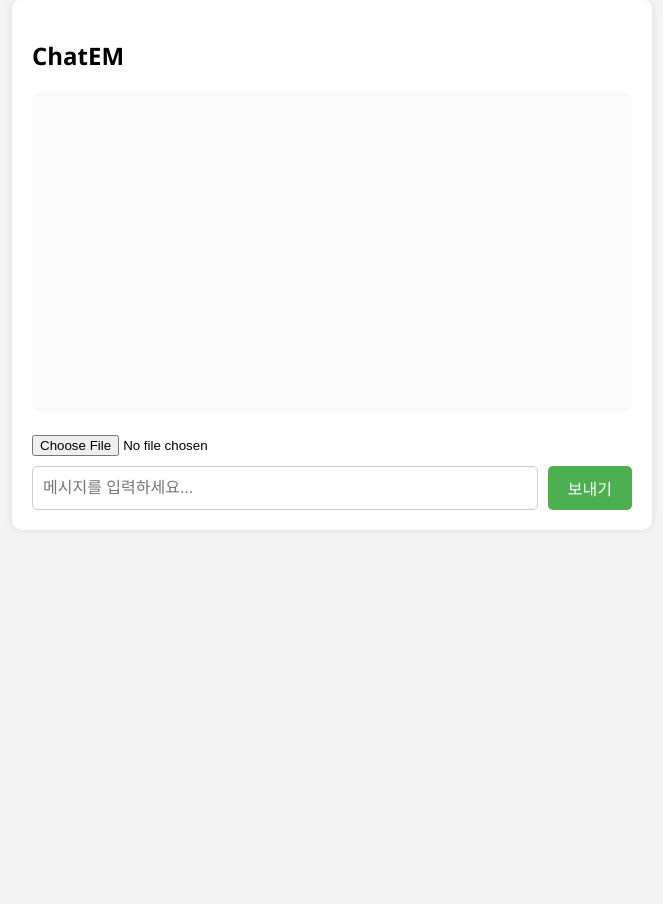
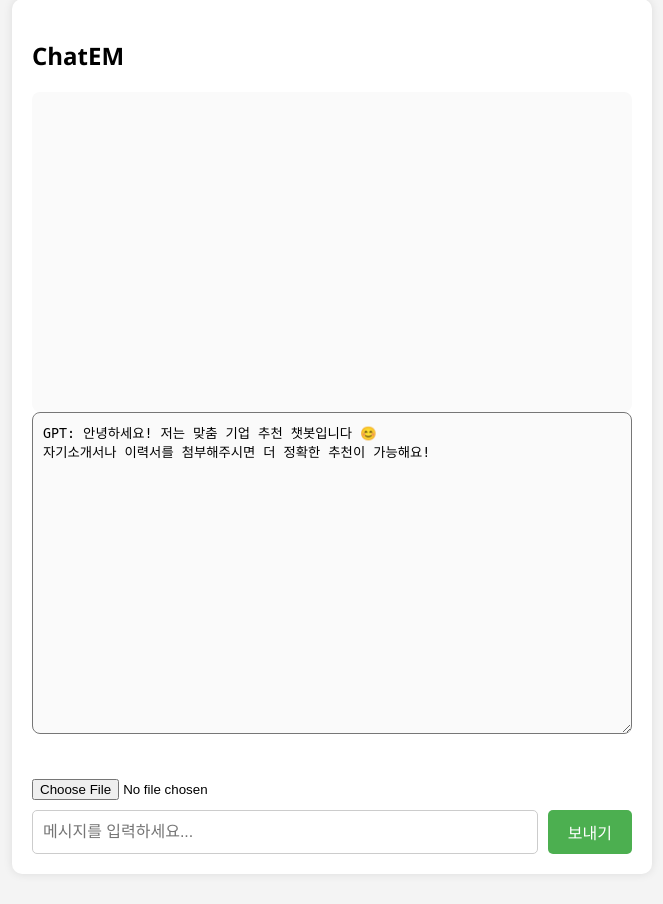
Before and after one commit to ITEAA/ChatEM.gpt, a Flask app: page / in a window 1280 px wide. Shown: the part 31-935 px from the top of the page, without its empty margins (308-971 px from the left). Before the commit the page ends 541 px from the top, so only its background shows below. Run offline with Flask 3, Linux system fonts and the light colour scheme.

Commit message:
Update index.html

```diff
--- a/templates/index.html
+++ b/templates/index.html
@@ -96,8 +96,11 @@
   <div id="chatContainer">
     <h2>ChatEM</h2>
     <div id="chatBox"></div>
-
-    <div id="inputArea">
+     <textarea id="chatBox" rows="15" cols="60" readonly>
+GPT: 안녕하세요! 저는 맞춤 기업 추천 챗봇입니다 😊
+자기소개서나 이력서를 첨부해주시면 더 정확한 추천이 가능해요!
+  </textarea><br>
+      <div id="inputArea">
       <input type="file" id="fileInput" accept=".txt,.pdf,.doc,.docx" />
       <div id="inputRow">
         <input type="text" id="userInput" placeholder="메시지를 입력하세요..." onkeydown="handleKey(event)" />
```
